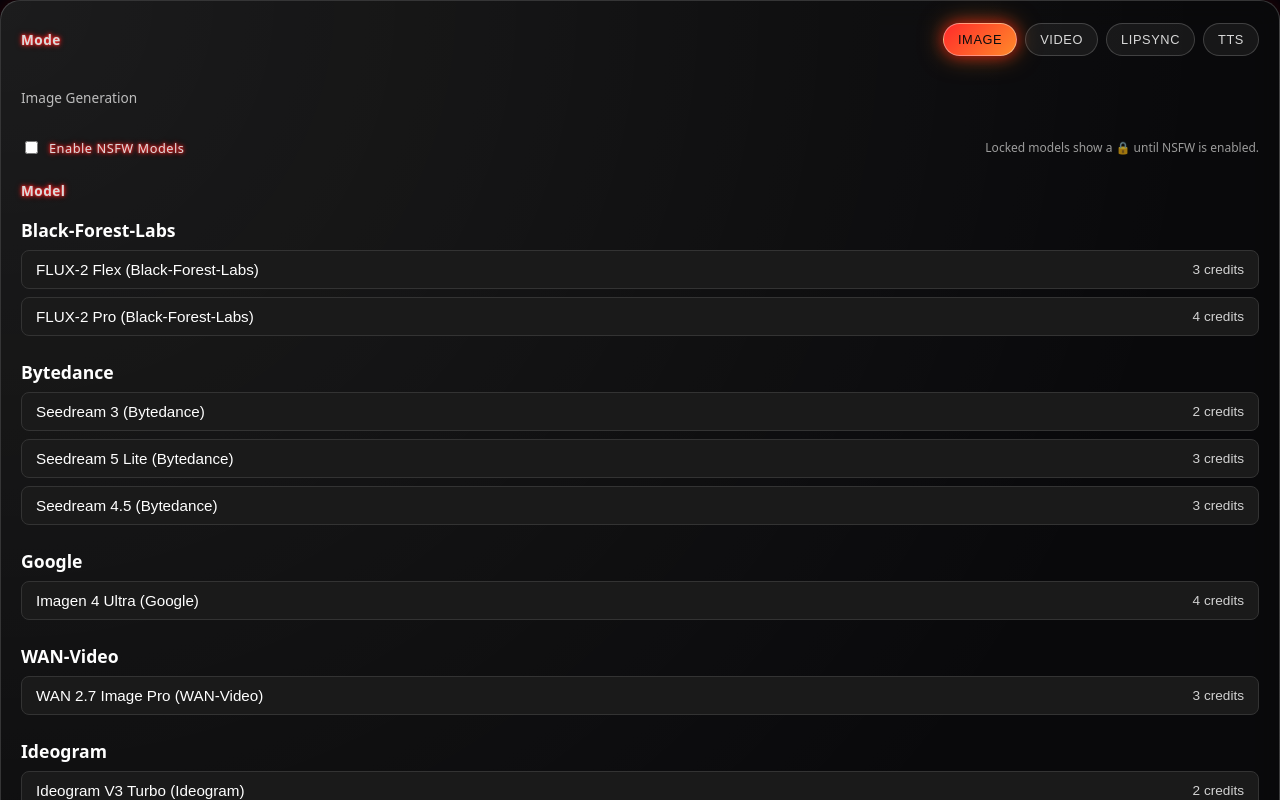
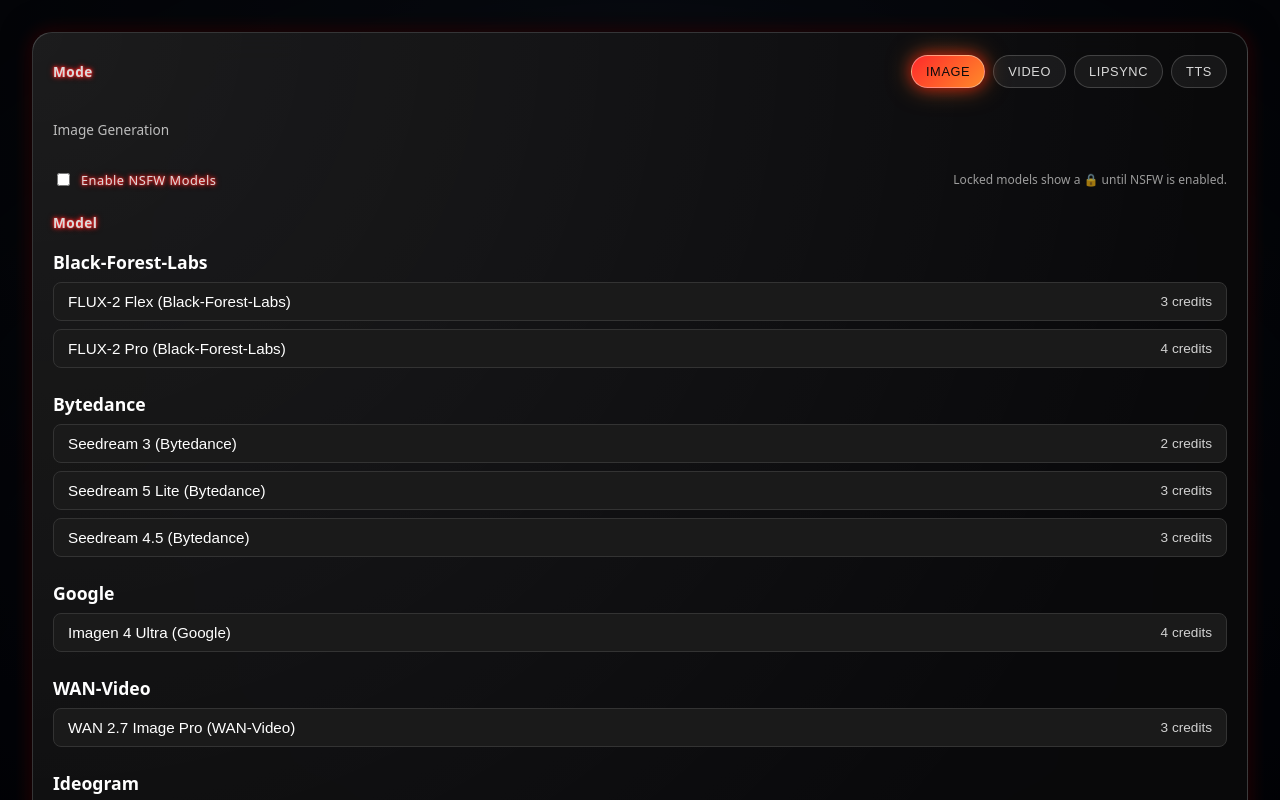
Before and after one commit to faded20666er/aismokeshaqstudio, a Next.js app in the folder AISmokeShaqStudio/: page /studio in a window 1280 px wide. Shown: the top 800 px of the page. Built offline with nearby package versions, Linux system fonts and the light colour scheme.

Commit message:
Add styles for studio page layout and overlay

```diff
--- a/AISmokeShaqStudio/styles/globals.css
+++ b/AISmokeShaqStudio/styles/globals.css
@@ -73,6 +73,25 @@
     0 0 6px rgba(255, 0, 0, 0.6);
   letter-spacing: 0.5px;
 }
+/* Studio page */
+.studio-root {
+  position: relative;
+  min-height: 100vh;
+  background: radial-gradient(circle at top, #111827 0, #02030a 55%, #000000 100%);
+  overflow: hidden;
+}
+
+.studio-overlay {
+  position: absolute;
+  inset: 0;
+  background: radial-gradient(circle at center, rgba(0, 0, 0, 0.25), rgba(0, 0, 0, 0.7));
+  mix-blend-mode: multiply;
+}
+
+.studio-layout {
+  position: relative;
+  padding: 32px;
+}
 
 /* ROOT VARIABLES */
 :root {
```
